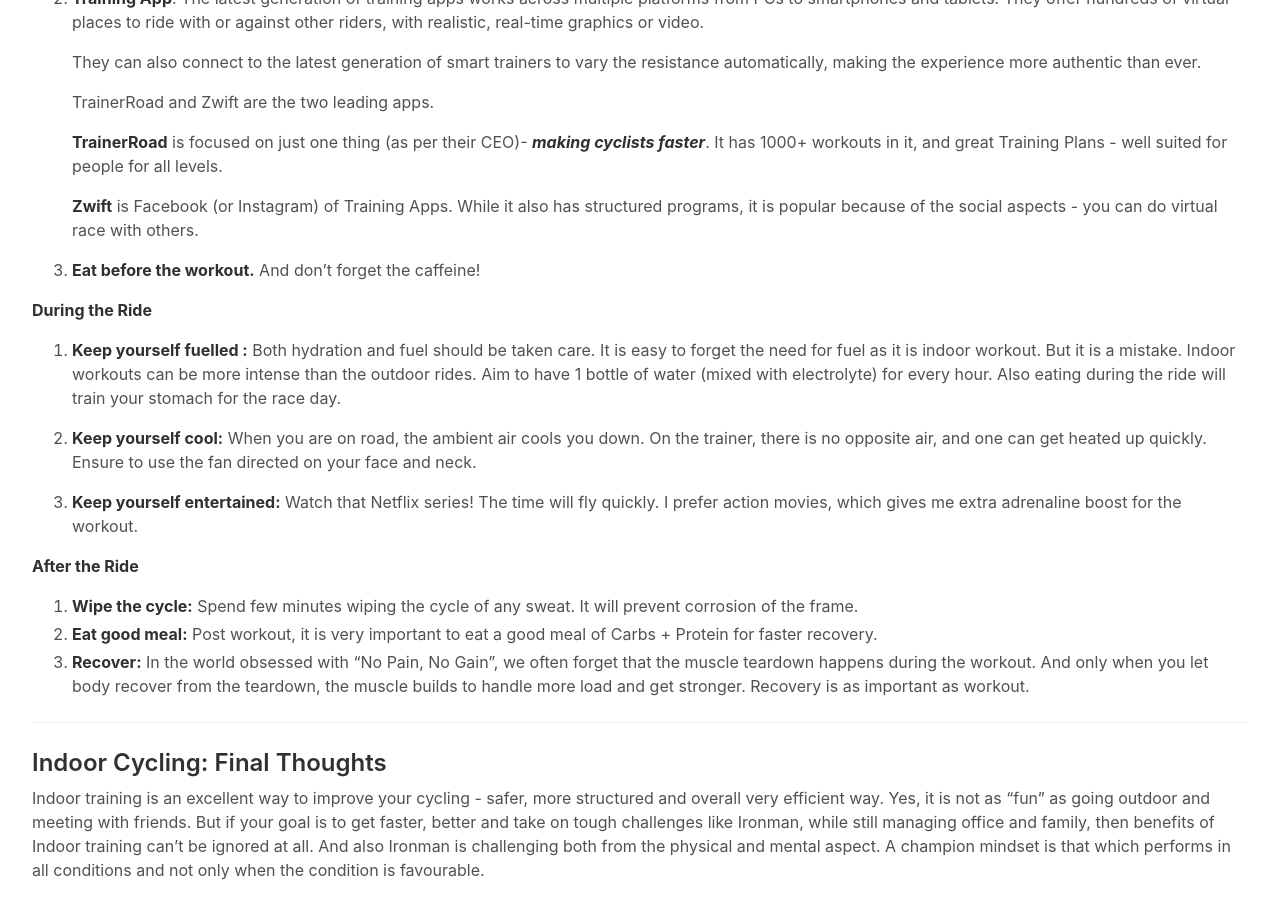
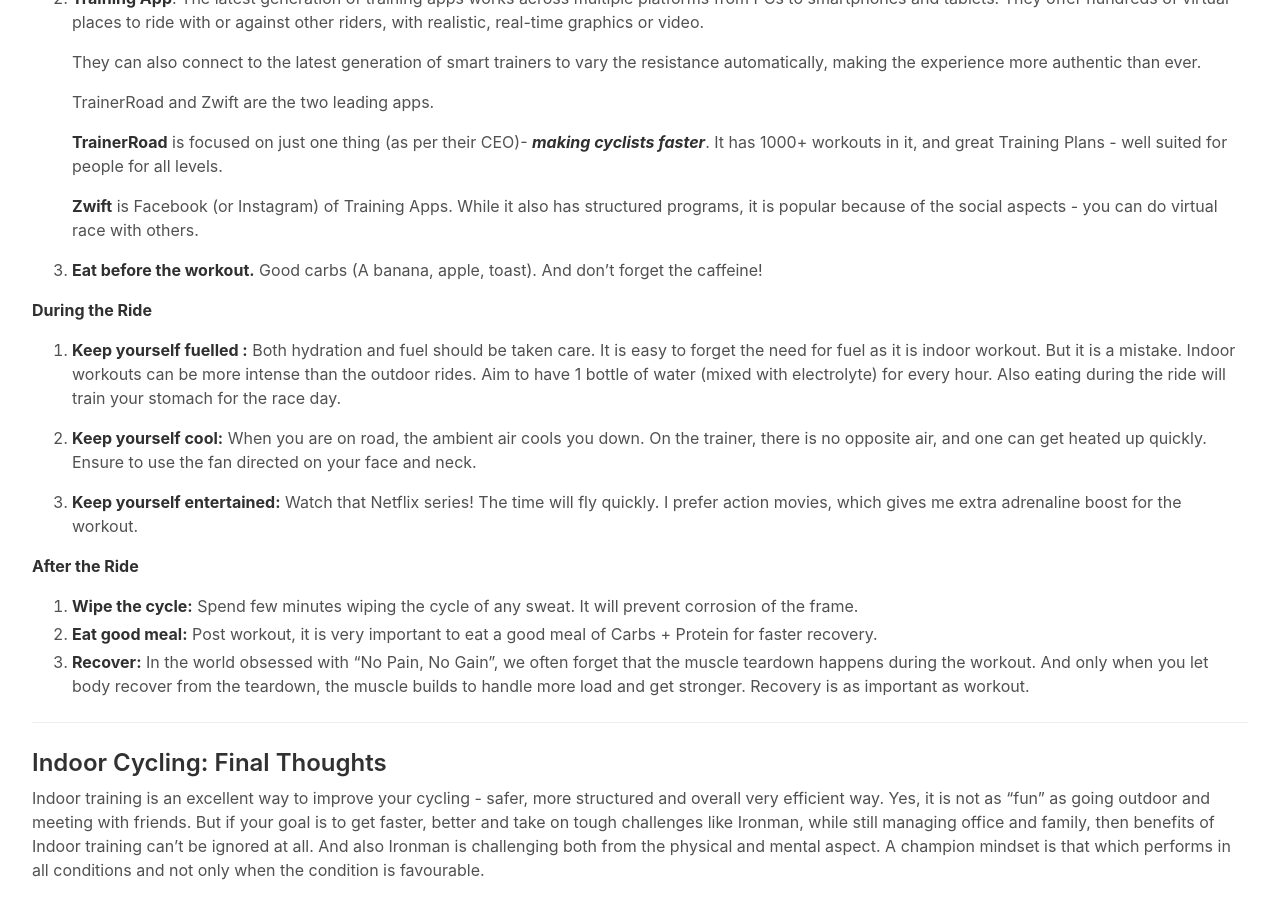
Before and after one commit to rishisareen/rishisareen-old.github.io, a Jekyll site: the page built from _posts/2020-05-25-indoortraining-gettingstarted.markdown, in a window 1280 px wide and 900 px high, scrolled down 1636 px. Built offline with Jekyll 4.4.1, drawn with Linux system fonts in a browser that asks for light colours; comment, search, counter and statistics services are not loaded.

Commit message:
Update 2020-05-25-indoortraining-gettingstarted.markdown

```diff
--- a/_posts/2020-05-25-indoortraining-gettingstarted.markdown
+++ b/_posts/2020-05-25-indoortraining-gettingstarted.markdown
@@ -93,7 +93,7 @@
 
    **Zwift** is Facebook (or Instagram) of Training Apps. While it also has structured programs, it is popular because of the social aspects - you can do virtual race with others.
 
-3. **Eat before the workout.** And don't forget the caffeine!
+3. **Eat before the workout.** Good carbs (A banana, apple, toast). And don't forget the caffeine!
 
 
 
```
